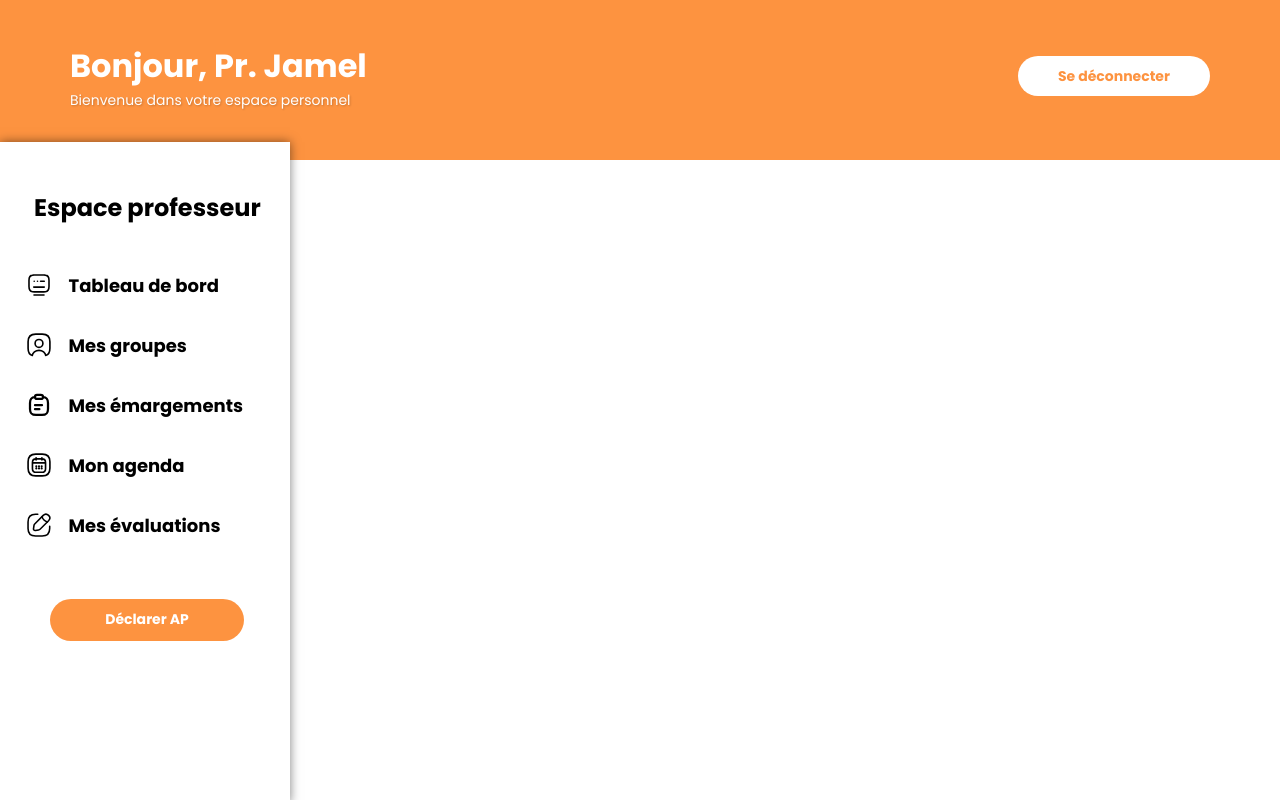
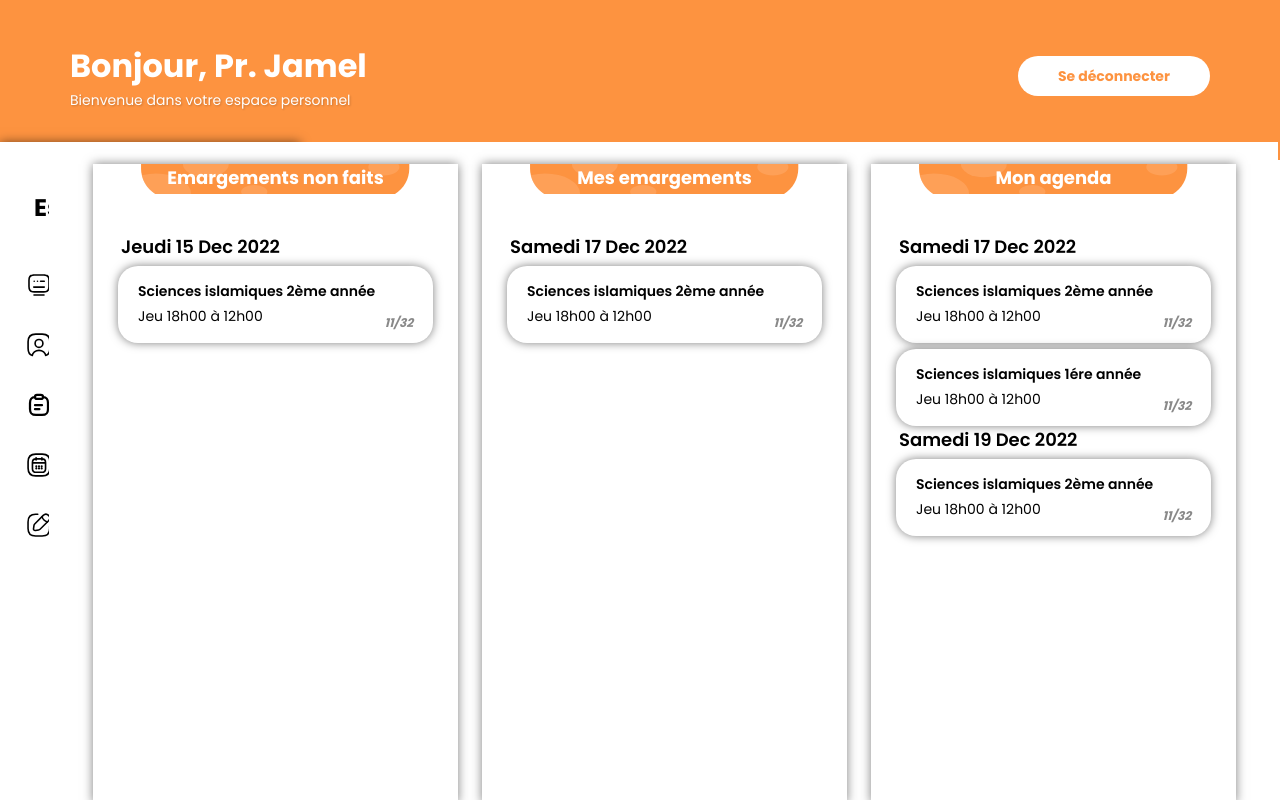
Before and after one commit to BasmaKasmi/reactwebapp, a React (Create React App) app: page /dashboard in a window 1280 px wide. Built offline with nearby package versions, Linux system fonts and the light colour scheme.

Commit message:
dashboard updates

```diff
--- a/src/components/dashboard/Dashboard.css
+++ b/src/components/dashboard/Dashboard.css
@@ -0,0 +1,106 @@
+/* Dashboard.css */
+
+.dashboard {
+  display: flex;
+  justify-content: space-between;
+  height: calc(100% - 139px);
+  min-width: 290px;
+  background-color: #FFFFFF;
+  position: fixed;
+  top: 142px;
+  right: 0;
+  gap: 22px;
+  margin-right: 2px;
+  padding: 0 42px;
+}
+
+.column {
+  flex: 5 ;
+  width: 365px;
+  margin-top: 22px;
+  margin-left: 2px;
+  box-shadow: 0 0 10px rgba(0, 0, 0, 0.5);
+
+}
+
+/* Rest of the existing styles */
+
+.column-header {
+  background-image: url("../../assets/ractangle\ orange.svg");
+  background-repeat: no-repeat;
+  background-size: cover;
+  background-position: center top;
+  font-size: 12px;
+  height: 30px;
+  width: 269px;
+  margin-left: auto;
+  margin-right: auto;
+  margin-bottom: 39px;
+  color: #FFFFFF;
+  text-align: center;
+}
+
+.date {
+  color: #000000;
+  font-family: "Poppins", Helvetica;
+  font-size: 18px;
+  font-weight: 600;
+  margin-left: 28px;
+}
+
+.card {
+  background-color: #FFFFFF;
+  margin: auto;
+  width: 315px;
+  border-radius: 20px;
+  box-shadow: 0 0 10px rgba(0, 0, 0, 0.5);
+}
+
+h3 {
+  color: #000000;
+  font-size: 14px;
+  font-family: "Poppins", Helvetica;
+  font-weight: 600;
+  margin-top: 6px;
+  padding-left: 20px;
+  padding-top: 15px;
+}
+.day {
+  color: #000000;
+  font-family: "Poppins", Helvetica;
+  font-size: 14px;
+  padding-left: 20px;
+  padding-top: 4px;
+  padding-bottom: 16px;
+}
+
+.session{
+  color: #898989;
+  font-family: "Poppins", Helvetica;
+  font-weight: bold;
+  font-size: 12px;
+  font-style: italic;
+  padding-right: 20px;
+}
+
+.row {
+  display: flex;
+  flex-direction: row;
+  justify-content: space-between;
+  align-items: center;
+}
+
+/* Rest of the CSS styles */
+
+
+
+  @media (max-width: 768px) {
+    .dashboard {
+      flex-direction: column;
+      margin-top: 0;
+    }
+
+    .column {
+      margin: 10px 0;
+    }
+  }
--- a/src/components/dashboard/Dashboard.jsx
+++ b/src/components/dashboard/Dashboard.jsx
@@ -7,42 +7,57 @@ const Dashboard = () => {
   return (
     <div className="dashboard">
       <div className="column">
-        <div className="column-header orange-bg">
+        <div className="column-header">
           <h2>Emargements non faits</h2>
         </div>
-        <h1>Jeudi 15 Dec 2022</h1>
-        <div className="card white-bg">
+        <h1 className='date'>Jeudi 15 Dec 2022</h1>
+        <div className="card">
           <h3>Sciences islamiques 2ème année</h3>
-          <p>Jeu 18h00 à 12h00</p>
+          <div className='row'>
+          <p className='day'>Jeu 18h00 à 12h00</p>
+          <p className='session'>11/32</p>
+          </div>
         </div>
       </div>
       <div className="column">
         <div className="column-header orange-bg">
           <h2>Mes emargements</h2>
         </div>
-        <h1>Samedi 17 Dec 2022</h1>
-        <div className="card white-bg">
+        <h1 className='date'>Samedi 17 Dec 2022</h1>
+        <div className="card">
           <h3>Sciences islamiques 2ème année</h3>
-          <p>Jeu 18h00 à 12h00</p>
+          <div className='row'>
+          <p className='day'>Jeu 18h00 à 12h00</p>
+          <p className='session'>11/32</p>
+          </div>
         </div>
       </div>
       <div className="column">
         <div className="column-header orange-bg">
           <h2>Mon agenda</h2>
         </div>
-        <h1>Samedi 17 Dec 2022</h1>
+        <h1 className='date'>Samedi 17 Dec 2022</h1>
+        <div className="card">
+          <h3>Sciences islamiques 2ème année</h3>
+          <div className='row'>
+          <p className='day'>Jeu 18h00 à 12h00</p>
+          <p className='session'>11/32</p>
+          </div>
+        </div>
+        <div className="card">
+          <h3>Sciences islamiques 1ére année</h3>
+          <div className='row'>
+          <p className='day'>Jeu 18h00 à 12h00</p>
+          <p className='session'>11/32</p>
+          </div>
+        </div>
+        <h1 className='date'>Samedi 19 Dec 2022</h1>
         <div className="card white-bg">
           <h3>Sciences islamiques 2ème année</h3>
-          <p>Jeu 18h00 à 12h00</p>
-        </div>
-        <div className="card white-bg">
-          <h3>Sciences islamiques 1ére année</h3>
-          <p>Jeu 18h00 à 12h00</p>
-        </div>
-        <h1>Samedi 19 Dec 2022</h1>
-        <div className="card white-bg">
-          <h3>Sciences islamiques 2ème année</h3>
-          <p>Jeu 18h00 à 12h00</p>
+          <div className='row'>
+          <p className='day'>Jeu 18h00 à 12h00</p>
+          <p className='session'>11/32</p>
+          </div>
         </div>
       </div>
     </div>
--- a/src/components/sidebar/Sidebar.css
+++ b/src/components/sidebar/Sidebar.css
@@ -6,7 +6,7 @@
 
 .sidebar {
   height: calc(100% - 139px);
-  min-width: 290px;
+  min-width: 300px;
   background-color: #FFFFFF;
   position: fixed;
   top: 142px;
--- a/src/pages/DashboardPage.js
+++ b/src/pages/DashboardPage.js
@@ -1,12 +1,14 @@
 import React from 'react';
 import Navbar from '../components/navbar/Navbar'
 import Sidebar from '../components/sidebar/Sidebar';
+import Dashboard from '../components/dashboard/Dashboard';
 
 const DashboardPage = () => {
   return (
     <div>
     <Navbar />
     <Sidebar />
+    <Dashboard />
     </div>
 );
 };
```
Also changed, not shown: src/assets/ractangle orange.svg (added).
